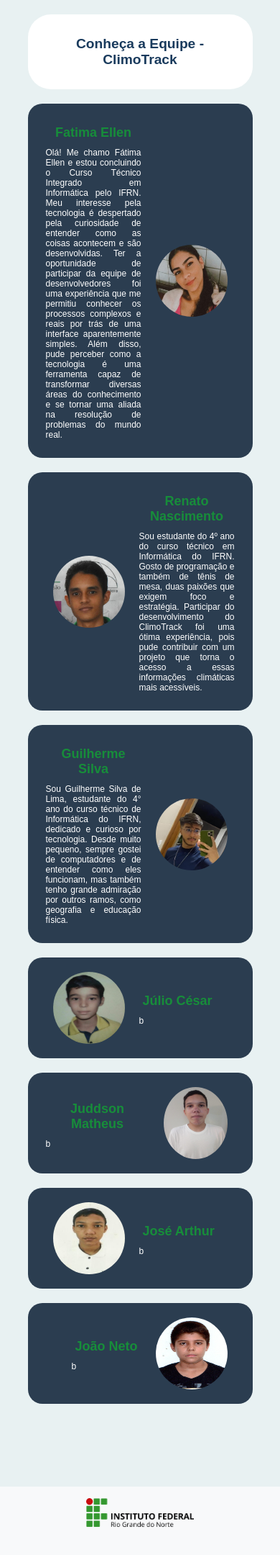
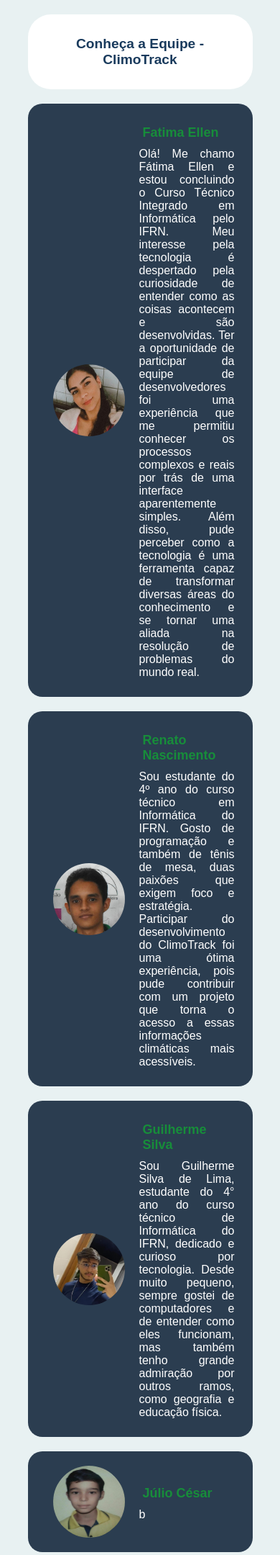
Before and after one commit to arthurr07/ClimoTrack, a Django app: page /devs/ in a window 390 px wide; the page is wider, and only the part inside the window is pictured. Shown: the part 157-2317 px from the top of that part at 72% size. Run offline with Django 5.2, Linux system fonts and the light colour scheme.

Commit message:
Ajustes no css da página de desenvolvedores

```diff
--- a/static/css/devs.css
+++ b/static/css/devs.css
@@ -26,12 +26,6 @@ body {
     color: white;
 }
 
-.team-member:nth-child(even) {
-    flex-direction: row-reverse;
-  }
-
-
-
 h1 {
     font-size: 24px;
     color: #1a3b5d;
@@ -56,11 +50,12 @@ h2 {
     font-size: 18px;
     margin: 10px;
     color: #1a3b;
+    text-align: justify;
     /* margin-right: 100em; */
 }
 
 p {
-    font-size: 12px;
+    font-size: 16px;
     margin: 5px;
     text-align: justify;
 }
--- a/static/css/responsive.css
+++ b/static/css/responsive.css
@@ -104,6 +104,10 @@
     word-break: break-word;
   }
 
+  p{
+    font-size: 13px;
+  }
+
   /* table caption {
     text-align: center;
     font-size: 19px;
```
